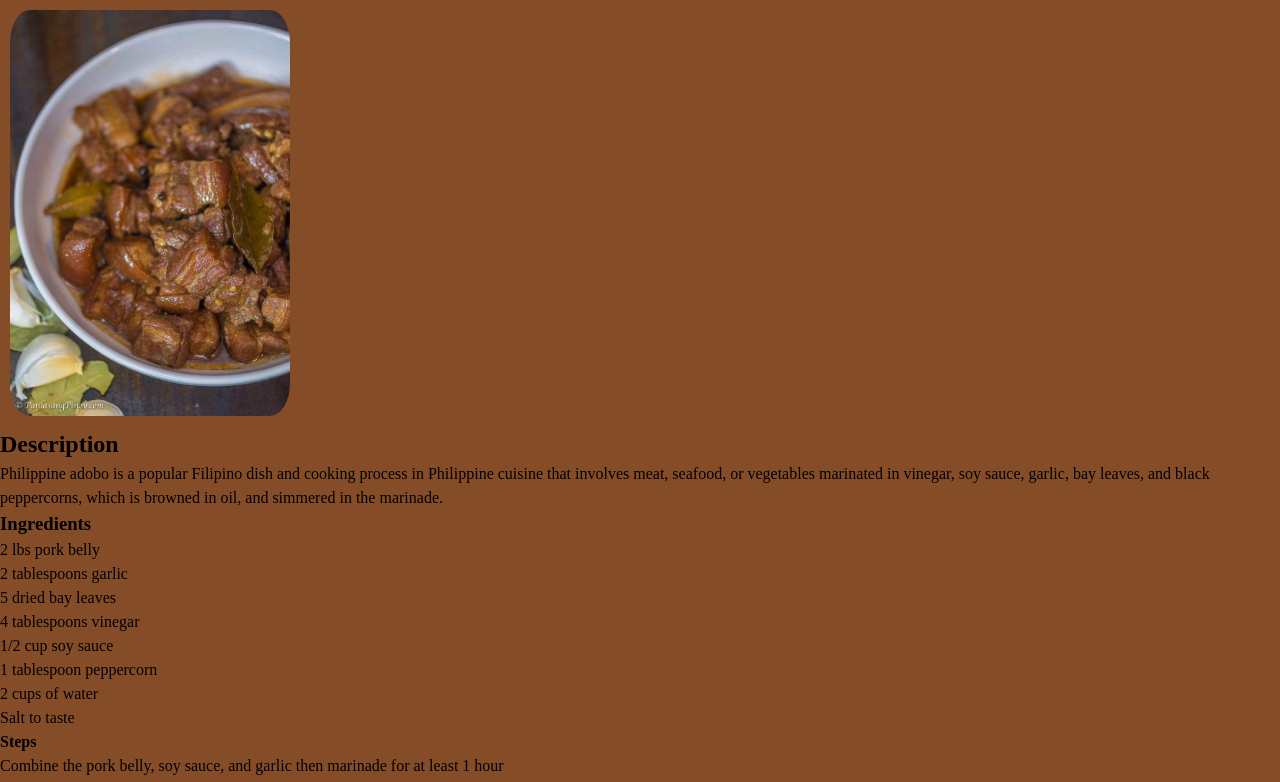
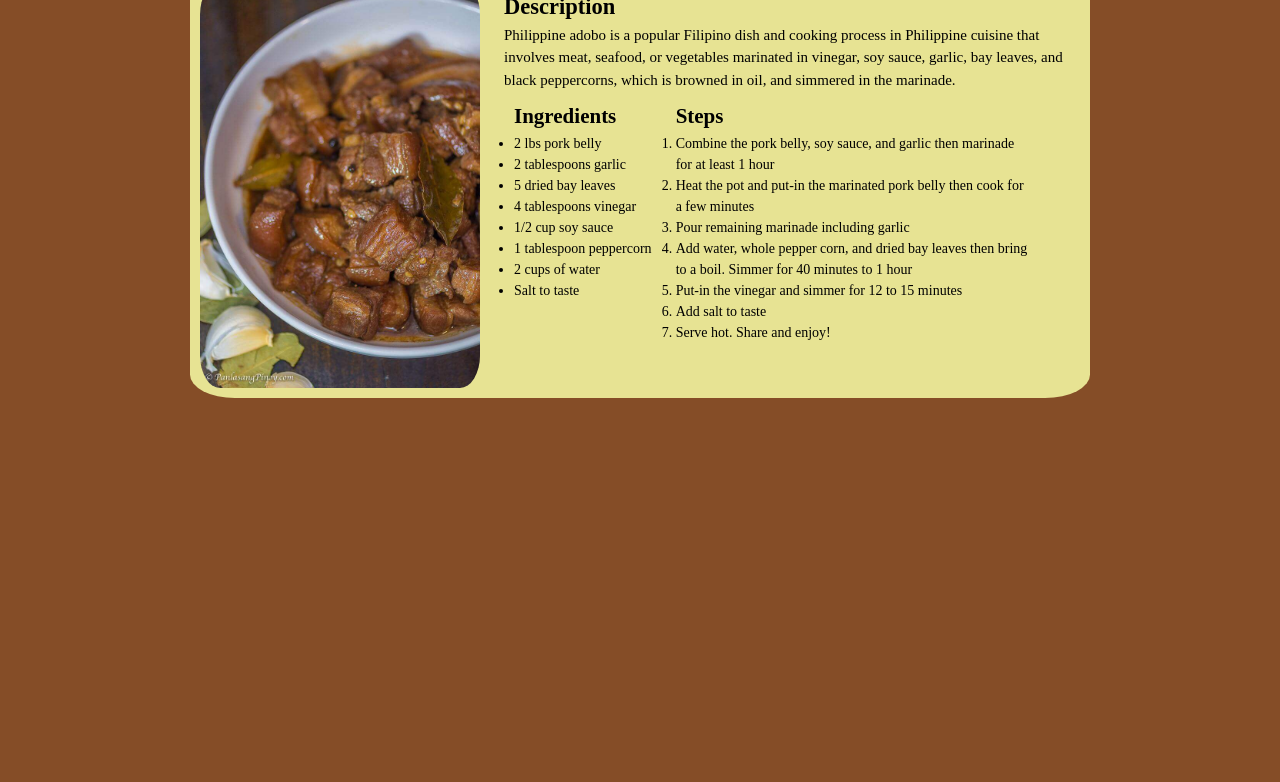
Before and after one commit to vanadams/odin-recipes, a plain HTML site: page recipes/adobo.html in a window 1280 px wide. Shown: the part 88-870 px from the top of the page. After the commit the page ends 800 px from the top, so only its background shows below. Drawn offline with Linux system fonts and the light colour scheme.

Commit message:
Update html structure of adobo

```diff
--- a/recipes/adobo.html
+++ b/recipes/adobo.html
@@ -2,20 +2,32 @@
 <html lang="en">
     <head>
         <meta charset="en">
+        <meta name="viewport" content="width=device-width, initial-scale=1.0">
         <link rel="stylesheet" href="../style.css">
         <title>Adobo</title>
     </head>
 
     <body>
+        <div class="recipe-card">
+            <img class="recipe-img adobo" src="../images/Pork-Adobo-Recipe.jpg" alt="Adobo Image">
+
+            <div class="recipe-content">
                 <h1>Adobo</h1>
-        <img class="recipe-img adobo" src="../images/Pork-Adobo-Recipe.jpg" alt="">
 
+                <div class="recipe-description-wrapper">
+                    <section class="recipe-description">
                         <h2>Description</h2>
                         <p>
-            Philippine adobo is a popular Filipino dish and cooking process in Philippine cuisine that involves meat, seafood, or vegetables marinated in vinegar, soy sauce, garlic, bay leaves, and black peppercorns, which is browned in oil, and simmered in the marinade.
+                            Philippine adobo is a popular Filipino dish and cooking process in Philippine cuisine that involves
+                            meat, seafood, or vegetables marinated in vinegar, soy sauce, garlic, bay leaves, and black
+                            peppercorns, which is browned in oil, and simmered in the marinade.
                         </p>
+                    </section>
+                </div>
 
-        <h3>Ingredients</h3>
+                <div class="recipe-ingredients-wrapper">
+                    <section class="recipe-ingredients">
+                        <h2>Ingredients</h2>
                         <ul>
                             <li>2 lbs pork belly</li>
                             <li>2 tablespoons garlic</li>
@@ -26,16 +38,26 @@
                             <li>2 cups of water</li>
                             <li>Salt to taste</li>
                         </ul>
+                    </section>
+                </div>
 
-        <h4>Steps</h4>
+                <div class="recipe-steps-wrapper">
+                    <section class="recipe-steps">
+                        <h2>Steps</h2>
                         <ol>
                             <li>Combine the pork belly, soy sauce, and garlic then marinade for at least 1 hour</li>
                             <li>Heat the pot and put-in the marinated pork belly then cook for a few minutes</li>
                             <li>Pour remaining marinade including garlic</li>
-            <li>Add water, whole pepper corn, and dried bay leaves then bring to a boil. Simmer for 40 minutes to 1 hour</li>
+                            <li>Add water, whole pepper corn, and dried bay leaves then bring to a boil. Simmer for 40 minutes to
+                                1 hour</li>
                             <li>Put-in the vinegar and simmer for 12 to 15 minutes</li>
                             <li>Add salt to taste</li>
                             <li>Serve hot. Share and enjoy!</li>
                         </ol>
+                    </section>
+                </div>
+            </div>
+        </div>
     </body>
+
 </html>
```
Lines whose indentation alone changed are shown as unchanged.
